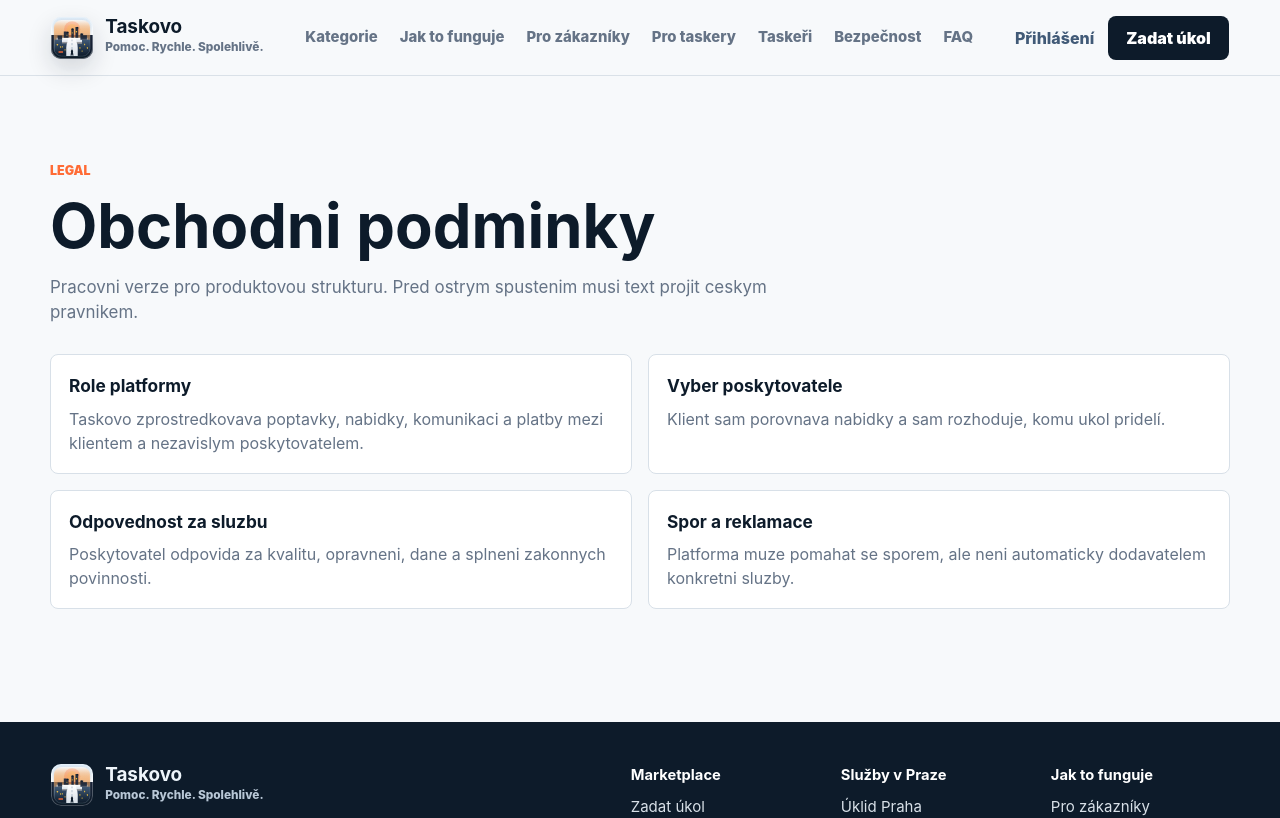
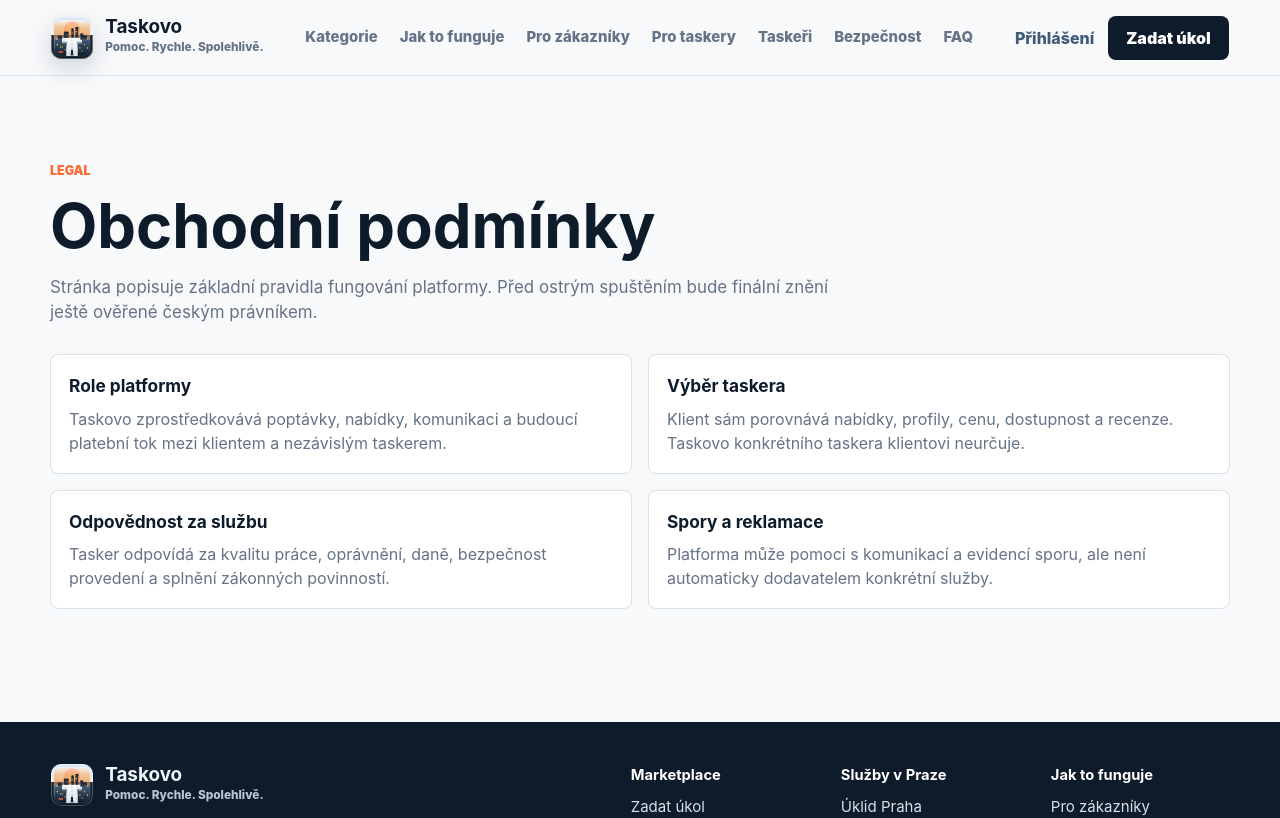
Before and after one commit to kaziodimm/taskovo-app, a Next.js app: page /obchodni-podminky in a window 1280 px wide. Shown: the top 818 px of the page. Built offline with nearby package versions, Linux system fonts and the light colour scheme; no server answers.

Commit message:
Polish terms page metadata and copy

```diff
--- a/app/obchodni-podminky/page.tsx
+++ b/app/obchodni-podminky/page.tsx
@@ -1,8 +1,49 @@
+import type { Metadata } from "next";
 import { Footer } from "@/components/Footer";
 import { Header } from "@/components/Header";
 
+const pageUrl = "https://taskovo.cz/obchodni-podminky";
+
+export const metadata: Metadata = {
+  title: "Obchodní podmínky | Taskovo",
+  description: "Základní pravidla platformy Taskovo: role zprostředkovatele, výběr taskera, odpovědnost za službu, platby a řešení sporů.",
+  alternates: { canonical: pageUrl },
+  openGraph: {
+    title: "Obchodní podmínky | Taskovo",
+    description: "Pravidla používání českého marketplace pro lokální služby.",
+    url: pageUrl,
+    siteName: "Taskovo",
+    type: "article",
+  },
+};
+
+const points = [
+  { title: "Role platformy", text: "Taskovo zprostředkovává poptávky, nabídky, komunikaci a budoucí platební tok mezi klientem a nezávislým taskerem." },
+  { title: "Výběr taskera", text: "Klient sám porovnává nabídky, profily, cenu, dostupnost a recenze. Taskovo konkrétního taskera klientovi neurčuje." },
+  { title: "Odpovědnost za službu", text: "Tasker odpovídá za kvalitu práce, oprávnění, daně, bezpečnost provedení a splnění zákonných povinností." },
+  { title: "Spory a reklamace", text: "Platforma může pomoci s komunikací a evidencí sporu, ale není automaticky dodavatelem konkrétní služby." },
+];
+
 export default function TermsPage() {
   return (
-    <><Header /><main className="page-shell"><section className="section-title"><p className="kicker">Legal</p><h1 className="page-title">Obchodni podminky</h1><p>Pracovni verze pro produktovou strukturu. Pred ostrym spustenim musi text projit ceskym pravnikem.</p></section><div className="legal-grid"><article className="legal-card"><h3>Role platformy</h3><p>Taskovo zprostredkovava poptavky, nabidky, komunikaci a platby mezi klientem a nezavislym poskytovatelem.</p></article><article className="legal-card"><h3>Vyber poskytovatele</h3><p>Klient sam porovnava nabidky a sam rozhoduje, komu ukol pridelí.</p></article><article className="legal-card"><h3>Odpovednost za sluzbu</h3><p>Poskytovatel odpovida za kvalitu, opravneni, dane a splneni zakonnych povinnosti.</p></article><article className="legal-card"><h3>Spor a reklamace</h3><p>Platforma muze pomahat se sporem, ale neni automaticky dodavatelem konkretni sluzby.</p></article></div></main><Footer /></>
+    <>
+      <Header />
+      <main className="page-shell">
+        <section className="section-title">
+          <p className="kicker">Legal</p>
+          <h1 className="page-title">Obchodní podmínky</h1>
+          <p>Stránka popisuje základní pravidla fungování platformy. Před ostrým spuštěním bude finální znění ještě ověřené českým právníkem.</p>
+        </section>
+        <div className="legal-grid">
+          {points.map((point) => (
+            <article className="legal-card" key={point.title}>
+              <h3>{point.title}</h3>
+              <p>{point.text}</p>
+            </article>
+          ))}
+        </div>
+      </main>
+      <Footer />
+    </>
   );
 }
```
